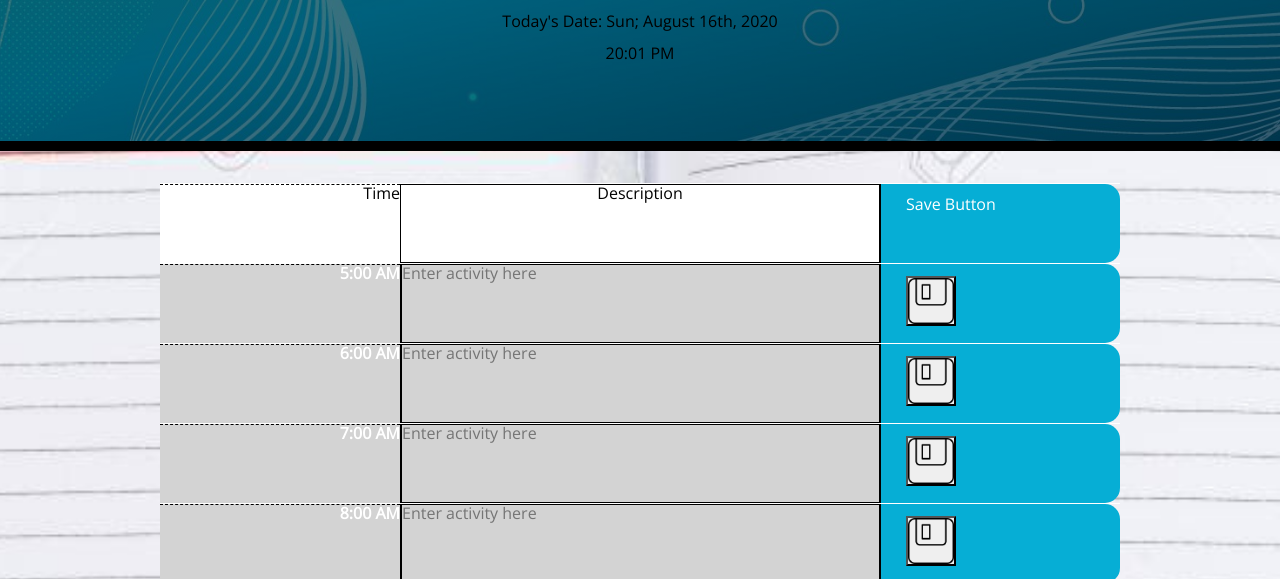
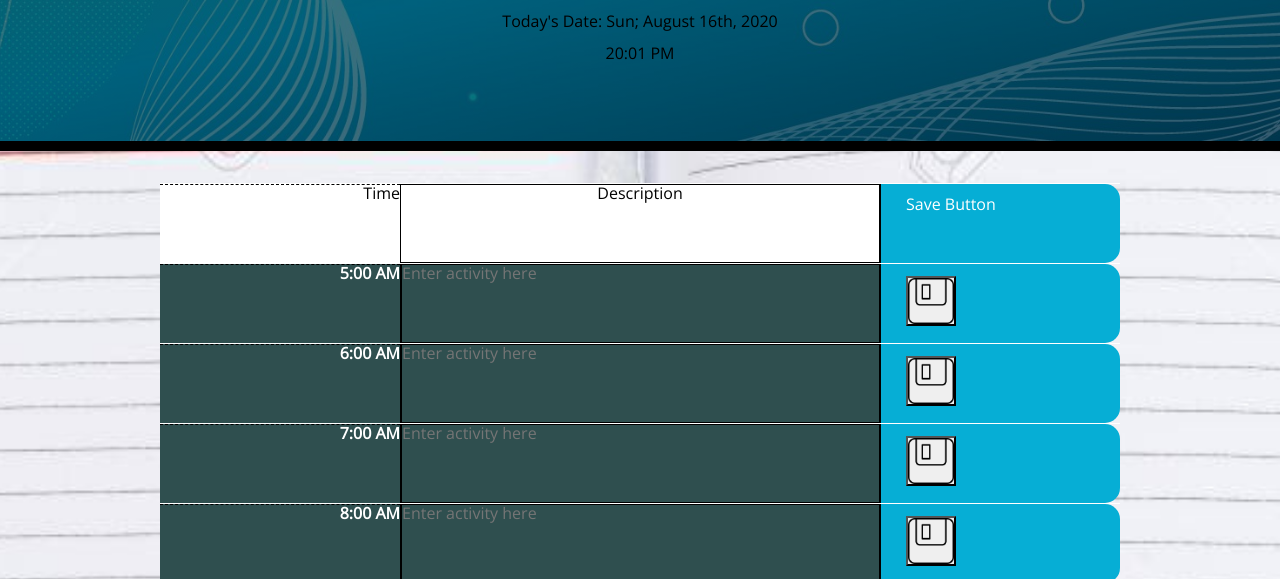
Before and after one commit to etorres-revature/Work_Day_Scheduler, a plain HTML site: page index.html in a window 1280 px wide. Shown: the part 181-760 px from the top of the page. Drawn offline with nearby package versions, Linux system fonts and the light colour scheme.

Commit message:
finishing commenting and changing change background funciton to incorporate evening and morning hours with different backgrounds

```diff
--- a/script.js
+++ b/script.js
@@ -91,18 +91,42 @@ $(document).ready(function () {
 
     //function to change background for morning, past, present, future and evening.
     function changeBackground() {
-        for (var i = 5; i <= 22; i++) {
+        //loop to go through working hours 9 am to 5 pm
+        for (var i = 9; i <= 17; i++) {
+            //setting newBackground variable to the current value of i
             newBackground = i;
+            //logic for the current hour being the same as i/newBackground
             if (currentHour == i) {
+                //setting the hour div and its sibling with text area to the css value for present (red background)
                 $("#" + newBackground).addClass("present");
                 $("#" + newBackground).siblings("div").children("textarea").addClass("present");
+                //logic for if the hour is in the future
             } else if (currentHour > i) {
+                //setting the hour div and its sibling with text area to the css value for future (green background)
                 $("#" + newBackground).addClass("past");
                 $("#" + newBackground).siblings("div").children("textarea").addClass("past");
+                //past hours are captured in the else
             } else {
+                //setting the hour div and its sibling with text area to the css value for past (gray background)
                 $("#" + newBackground).addClass("future");
                 $("#" + newBackground).siblings("div").children("textarea").addClass("future")
             }
+        }
+
+        //iterator to go through the pre-work/morning hours
+        for (var i = 5; i < 9; i++) {
+            newBackground = i;
+            //setting the hour div and its sibling with text area to the css value for morning (darkgrayslate background)
+            $("#"+newBackground).addClass("morning");
+            $("#"+newBackground).siblings("div").children("textarea").addClass("morning");
+        }
+
+        //iterator to go through the post-work/evening hours
+        for (var i = 18; i < 23; i++) {
+            newBackground = i;
+            //setting the hour div and its sibling with text area to the css value for evening (palevioletred background)
+            $("#"+newBackground).addClass("evening");
+            $("#"+newBackground).siblings("div").children("textarea").addClass("evening");
         }
     }
 
--- a/style.css
+++ b/style.css
@@ -71,6 +71,16 @@ textarea {
 
 .present {
   background-color: #ff6961;
+  color: white;
+}
+
+.morning {
+  background-color: darkslategray;
+  color: white;
+}
+
+.evening {
+  background-color: palevioletred;
   color: white;
 }
 
```
